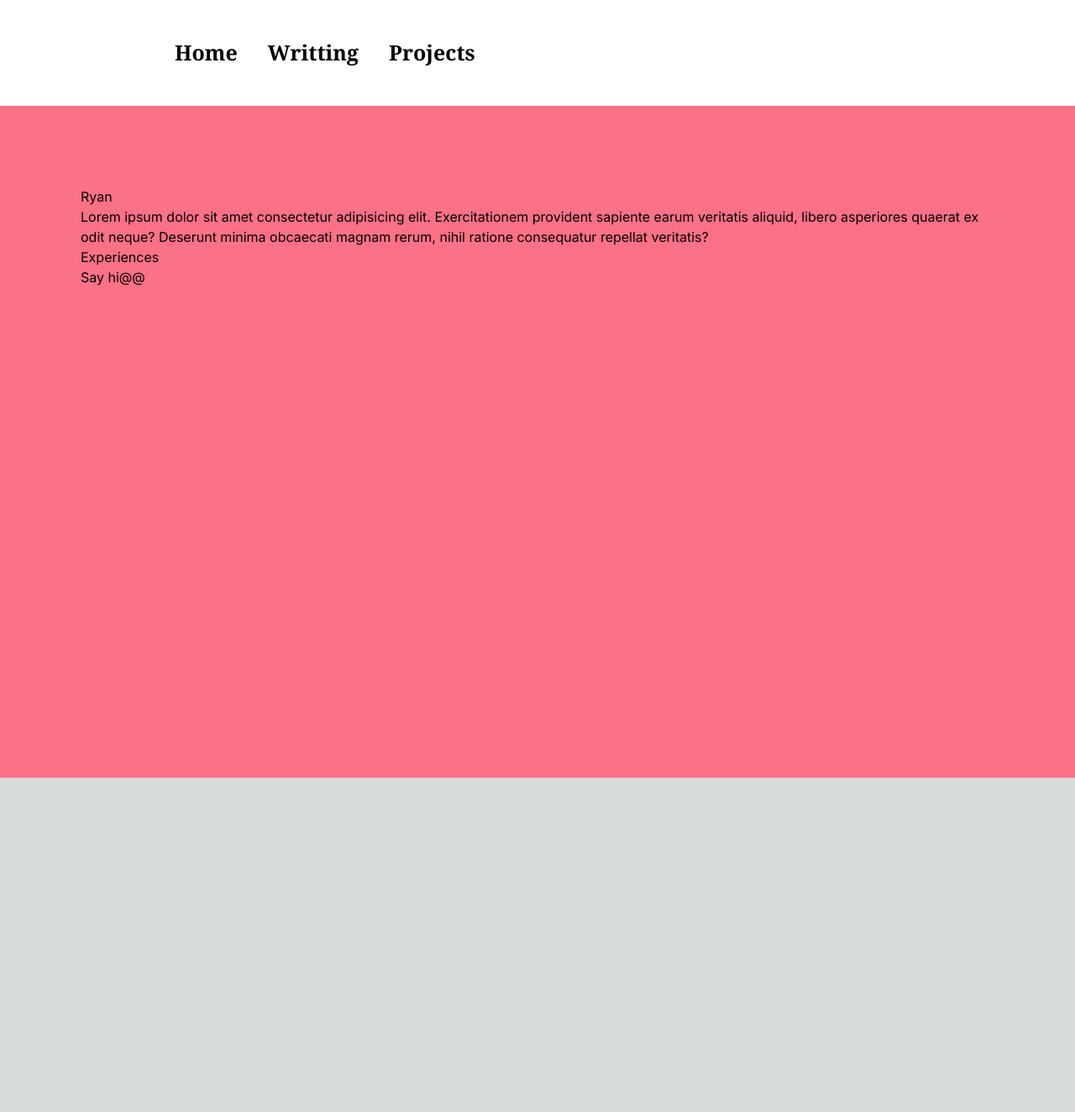
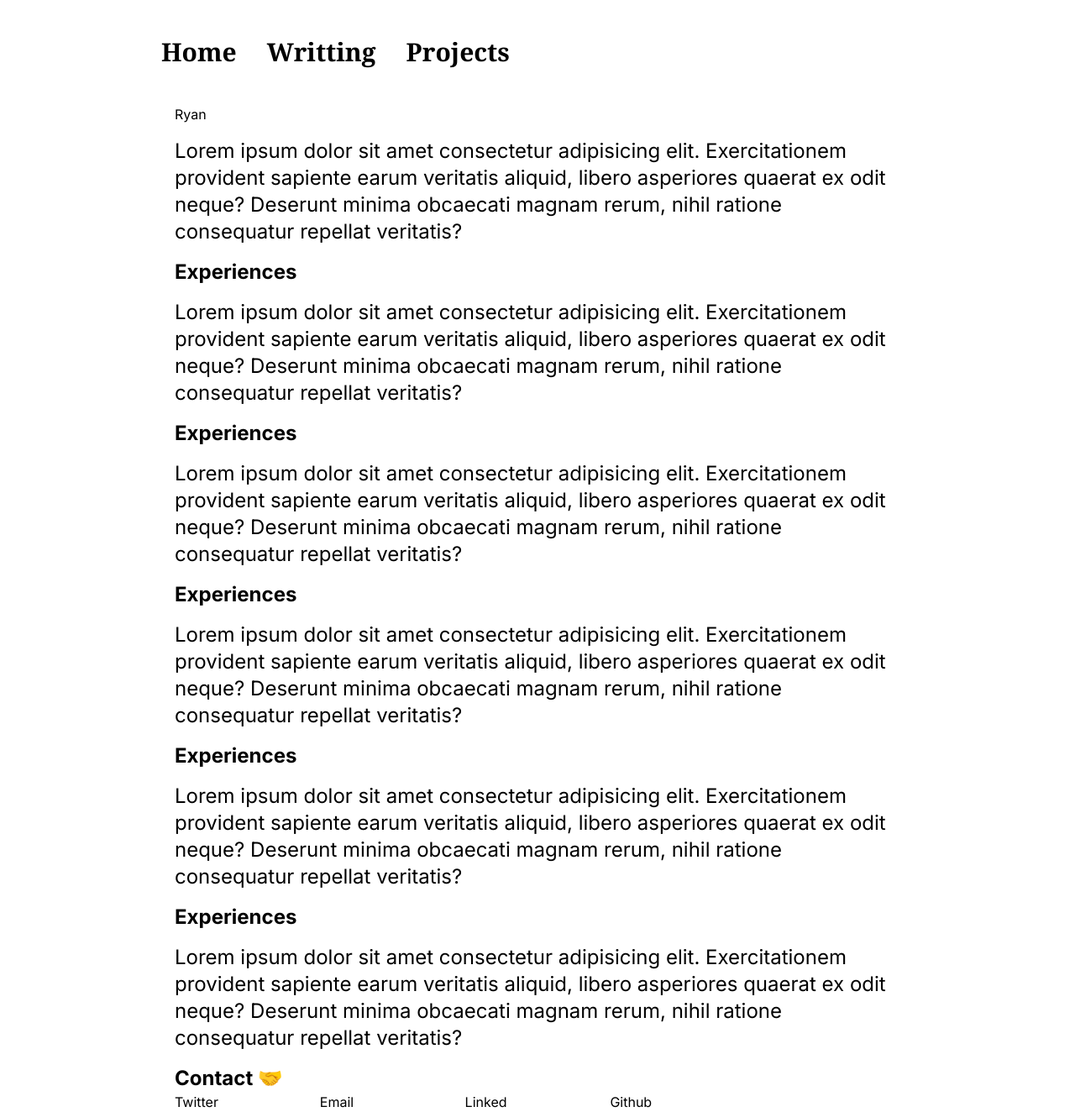
Before and after one commit to daohuyhoang9119/blog-2024, a Next.js app: page / in a window 1280 px wide. Shown: the whole page at 84% size. Before the commit the page ends 926 px from the top, so only its background shows below. Built offline with nearby package versions, Linux system fonts and the light colour scheme.

Commit message:
Done blog item and on progress with project :lipstick:

```diff
--- a/app/components/header.tsx
+++ b/app/components/header.tsx
@@ -5,24 +5,24 @@ const Header = () => {
   return (
     <>
       <React.Fragment>
-        <header className=" bg-[#ffffff] relative h-auto items-center max-w-screen-3xl py-10 px-48 mx-auto">
+        <header className=" bg-[#ffffff] relative h-auto items-center max-w-screen-3xl py-10 px-44 mx-auto">
           <nav className="flex font-serif items-center justify-between sm:flex-row ">
             <div className="flex space-x-1 overflow-auto">
               <Link
                 href="/"
-                className="py-1 px-4 font-bold text-25 text-black  ease-in duration-100"
+                className="py-1 px-4 font-bold text-3xl text-black  ease-in duration-100 hover:-translate-y-3"
               >
                 Home
               </Link>
               <Link
                 href="/writting"
-                className="py-1 px-4 font-bold text-25 text-black ease-in duration-100"
+                className="py-1 px-4 font-bold text-3xl text-black ease-in duration-100 hover:-translate-y-3"
               >
                 Writting
               </Link>
               <Link
                 href="/projects"
-                className=" py-1 px-4 font-bold text-25 text-black ease-in duration-100"
+                className=" py-1 px-4 font-bold text-3xl text-black ease-in duration-100 hover:-translate-y-3"
               >
                 Projects
               </Link>
--- a/app/page.tsx
+++ b/app/page.tsx
@@ -1,17 +1,65 @@
 import Link from "next/link";
 export default function Home() {
   return (
-    <main className="flex min-h-screen flex-col items-center justify-between p-24 bg-[#fb7185]">
-      <div className="main-paragraph">
-        <p>Ryan</p>
-        <p>
+    <main className="flex min-h-screen flex-col items-center justify-between px-52 bg-white">
+      <div className="main-paragraph text-black">
+        <p className="width-full ">Ryan</p>
+        <p className="width-40% text-2xl py-4">
           Lorem ipsum dolor sit amet consectetur adipisicing elit.
           Exercitationem provident sapiente earum veritatis aliquid, libero
           asperiores quaerat ex odit neque? Deserunt minima obcaecati magnam
           rerum, nihil ratione consequatur repellat veritatis?
         </p>
-        <p>Experiences</p>
-        <p>Say hi@@</p>
+        <p className="font-bold text-2xl">Experiences</p>
+        <p className="width-40% text-2xl py-4">
+          Lorem ipsum dolor sit amet consectetur adipisicing elit.
+          Exercitationem provident sapiente earum veritatis aliquid, libero
+          asperiores quaerat ex odit neque? Deserunt minima obcaecati magnam
+          rerum, nihil ratione consequatur repellat veritatis?
+        </p>
+        <p className="font-bold text-2xl">Experiences</p>
+        <p className="width-40% text-2xl py-4">
+          Lorem ipsum dolor sit amet consectetur adipisicing elit.
+          Exercitationem provident sapiente earum veritatis aliquid, libero
+          asperiores quaerat ex odit neque? Deserunt minima obcaecati magnam
+          rerum, nihil ratione consequatur repellat veritatis?
+        </p>
+        <p className="font-bold text-2xl">Experiences</p>
+        <p className="width-40% text-2xl py-4">
+          Lorem ipsum dolor sit amet consectetur adipisicing elit.
+          Exercitationem provident sapiente earum veritatis aliquid, libero
+          asperiores quaerat ex odit neque? Deserunt minima obcaecati magnam
+          rerum, nihil ratione consequatur repellat veritatis?
+        </p>
+        <p className="font-bold text-2xl">Experiences</p>
+        <p className="width-40% text-2xl py-4">
+          Lorem ipsum dolor sit amet consectetur adipisicing elit.
+          Exercitationem provident sapiente earum veritatis aliquid, libero
+          asperiores quaerat ex odit neque? Deserunt minima obcaecati magnam
+          rerum, nihil ratione consequatur repellat veritatis?
+        </p>
+        <p className="font-bold text-2xl">Experiences</p>
+        <p className="width-40% text-2xl py-4">
+          Lorem ipsum dolor sit amet consectetur adipisicing elit.
+          Exercitationem provident sapiente earum veritatis aliquid, libero
+          asperiores quaerat ex odit neque? Deserunt minima obcaecati magnam
+          rerum, nihil ratione consequatur repellat veritatis?
+        </p>
+        <p className="font-bold text-2xl">Contact 🤝</p>
+        <ul className="grid grid-cols-4 w-4/5">
+          <li>
+            <a href="#">Twitter</a>
+          </li>
+          <li>
+            <a href="#">Email</a>
+          </li>
+          <li>
+            <a href="#">Linked</a>
+          </li>
+          <li>
+            <a href="#">Github</a>
+          </li>
+        </ul>
       </div>
     </main>
   );
--- a/app/projects/page.tsx
+++ b/app/projects/page.tsx
@@ -1,3 +1,18 @@
 export default function Project() {
-  return <h1>Hello from Project page</h1>;
+  return (
+    <section className="px-48 py-8 bg-white text-black">
+      <p className="text-7xl py-5">Projects</p>
+      <div className="">
+        <div className="">
+          <div>
+            <img src="" alt="" width={10} height={10} color="" />
+          </div>
+          <p>
+            Lorem ipsum dolor sit amet, consectetur adipisicing elit. Soluta
+            cupiditate est amet possimus dol
+          </p>
+        </div>
+      </div>
+    </section>
+  );
 }
--- a/app/writting/page.tsx
+++ b/app/writting/page.tsx
@@ -2,25 +2,37 @@ export default function Writting() {
   return (
     <section className="px-48 py-8 bg-white text-black">
       <p className="text-7xl">Writting</p>
-      <div className="blog-list flex flex-col">
-        <a href="#">Test 1</a>
-        <a href="#">Test 1</a>
-        <a href="#">Test 1</a>
-        <a href="#">Test 1</a>
-        <a href="#">Test 1</a>
-        <a href="#">Test 1</a>
-        <a href="#">Test 1</a>
-        <a href="#">Test 1</a>
-        <a href="#">Test 1</a>
-        <a href="#">Test 1</a>
-        <a href="#">Test 1</a>
-        <a href="#">Test 1</a>
-        <a href="#">Test 1</a>
-        <a href="#">Test 1</a>
-        <a href="#">Test 1</a>
-        <a href="#">Test 1</a>
-        <a href="#">Test 1</a>
-        <a href="#">Test 1</a>
+      <div className="blog-list flex flex-col pt-2">
+        <a href="#" className="flex px-4 py-2 group">
+          <span className="text-xl group-hover:bg-yellow-200">
+            Test title 1
+          </span>
+          <span className="border-dotted border-b-10 border-gray-500 grow x-5 shrink-0 mb-3"></span>
+          <span>Sep 23</span>
+        </a>
+        <a href="#" className="flex px-4 py-2 group">
+          <span className="text-xl group-hover:bg-yellow-200">
+            What dasdsa dasdsads cxmclxniwnc acsomsaodmsoaj caslcmsacmasoj
+            casclmascpsamca1?
+          </span>
+          <span className="border-dotted border-b-10 border-gray-500 grow x-5 shrink-0 mb-3"></span>
+          <span>Sep 23</span>
+        </a>
+        <a href="#" className="flex px-4 py-2 group">
+          <span className="text-xl group-hover:bg-yellow-200">
+            Lorem ipsum dolor sit, amet consectetur adipisicing elit. Eaque
+            animi laboriosam fugiat, optio illo magnam ipsa rerum
+          </span>
+          <span className="border-dotted border-b-10 border-gray-500 grow x-5 shrink-0 mb-3"></span>
+          <span>Sep 23</span>
+        </a>
+        <a href="#" className="flex px-4 py-2 group">
+          <span className="text-xl group-hover:bg-yellow-200">
+            Test title 1
+          </span>
+          <span className="border-dotted border-b-10 border-gray-500 grow x-5 shrink-0 mb-3"></span>
+          <span>Sep 23</span>
+        </a>
       </div>
     </section>
   );
```
